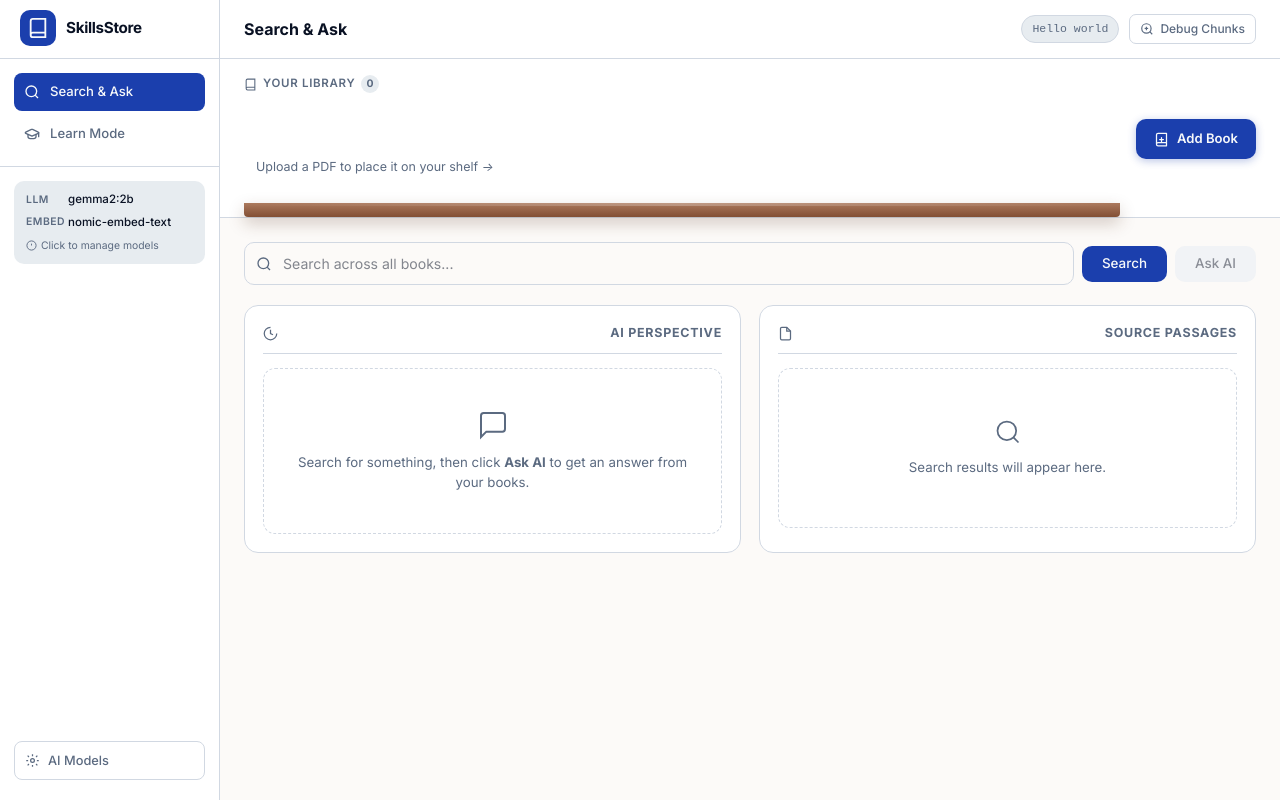
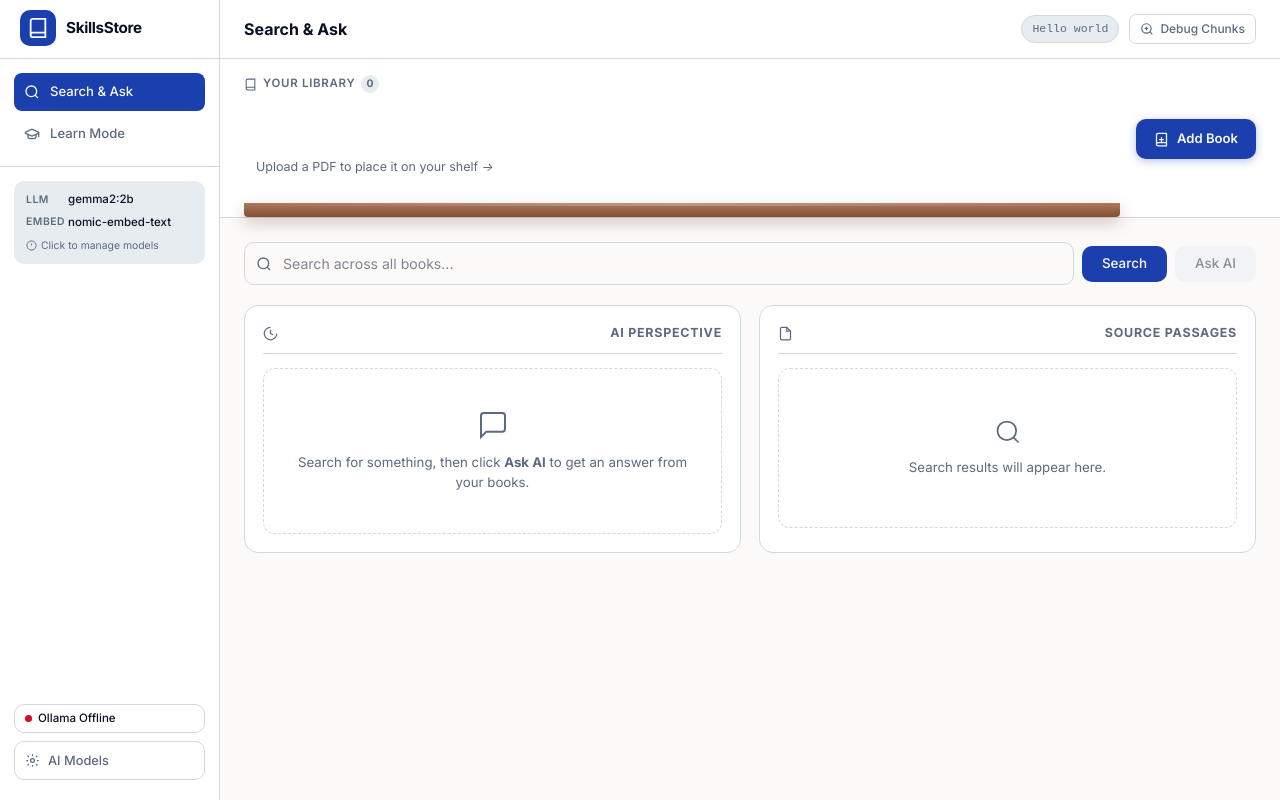
Before and after one commit to uzakotim/skillsstore, a React (Vite) app: page / in a window 1280 px wide. Built offline with nearby package versions, Linux system fonts and the light colour scheme.

Commit message:
status ollama

```diff
--- a/src/App.css
+++ b/src/App.css
@@ -224,7 +224,7 @@
 .sidebar-bottom-btn {
   display: flex; align-items: center; gap: 8px;
   padding: 9px 10px;
-  border-radius: 8px;
+  border-radius: 10px;
   font-size: 0.8rem; font-weight: 500;
   color: var(--muted-foreground);
   cursor: pointer; border: 1px solid var(--border);
@@ -735,7 +735,7 @@
 .ollama-status {
   display: flex; align-items: center; gap: 6px;
   font-size: 0.72rem; font-weight: 500;
-  padding: 5px 10px; border-radius: 20px;
+  padding: 5px 10px; border-radius: 10px;
   border: 1px solid var(--border);
 }
 .status-dot {
--- a/src/App.tsx
+++ b/src/App.tsx
@@ -47,7 +47,7 @@ function App() {
   const [aiResponse, setAiResponse] = useState("");
   const [isGenerating, setIsGenerating] = useState(false);
   const [mode, setMode] = useState<"search" | "learn">("search");
-
+  const [ollamaStatus, setOllamaStatus] = useState<"checking" | "online" | "offline">("checking");
   // Learn mode state
   const [learnTab, setLearnTab] = useState<"concepts" | "excerpts">("concepts");
   const [learningPath, setLearningPath] = useState("");
@@ -77,6 +77,26 @@ function App() {
       const cfg = await invoke<ModelConfig>("get_model_config");
       setModelConfig(cfg);
     } catch { }
+  }, []);
+
+  interface OllamaModel {
+    name: string;
+    size?: number;
+    digest?: string;
+  }
+
+  const checkOllamaStatus = async () => {
+    try {
+      await invoke<OllamaModel[]>("list_local_models");
+      setOllamaStatus("online");
+    } catch {
+      setOllamaStatus("offline");
+    }
+  };
+  useEffect(() => {
+    checkOllamaStatus();
+    const interval = setInterval(checkOllamaStatus, 5000);
+    return () => clearInterval(interval);
   }, []);
 
   useEffect(() => {
@@ -380,6 +400,12 @@ function App() {
 
         <div className="sidebar-spacer" />
 
+        <div className="flex flex-col gap-2">
+          <div className={`ollama-status ${ollamaStatus}`}>
+            <span className="status-dot" />
+            <span>Ollama {ollamaStatus === "online" ? "Online" : ollamaStatus === "offline" ? "Offline" : "Checking..."}</span>
+          </div>
+
           <button className="sidebar-bottom-btn" onClick={() => setModelManagerOpen(true)}>
             <svg width="15" height="15" viewBox="0 0 24 24" fill="none" stroke="currentColor" strokeWidth="2">
               <circle cx="12" cy="12" r="3" />
@@ -387,6 +413,7 @@ function App() {
             </svg>
             AI Models
           </button>
+        </div>
       </aside>
 
       {/* Main area */}
```
Lines whose indentation alone changed are shown as unchanged.
